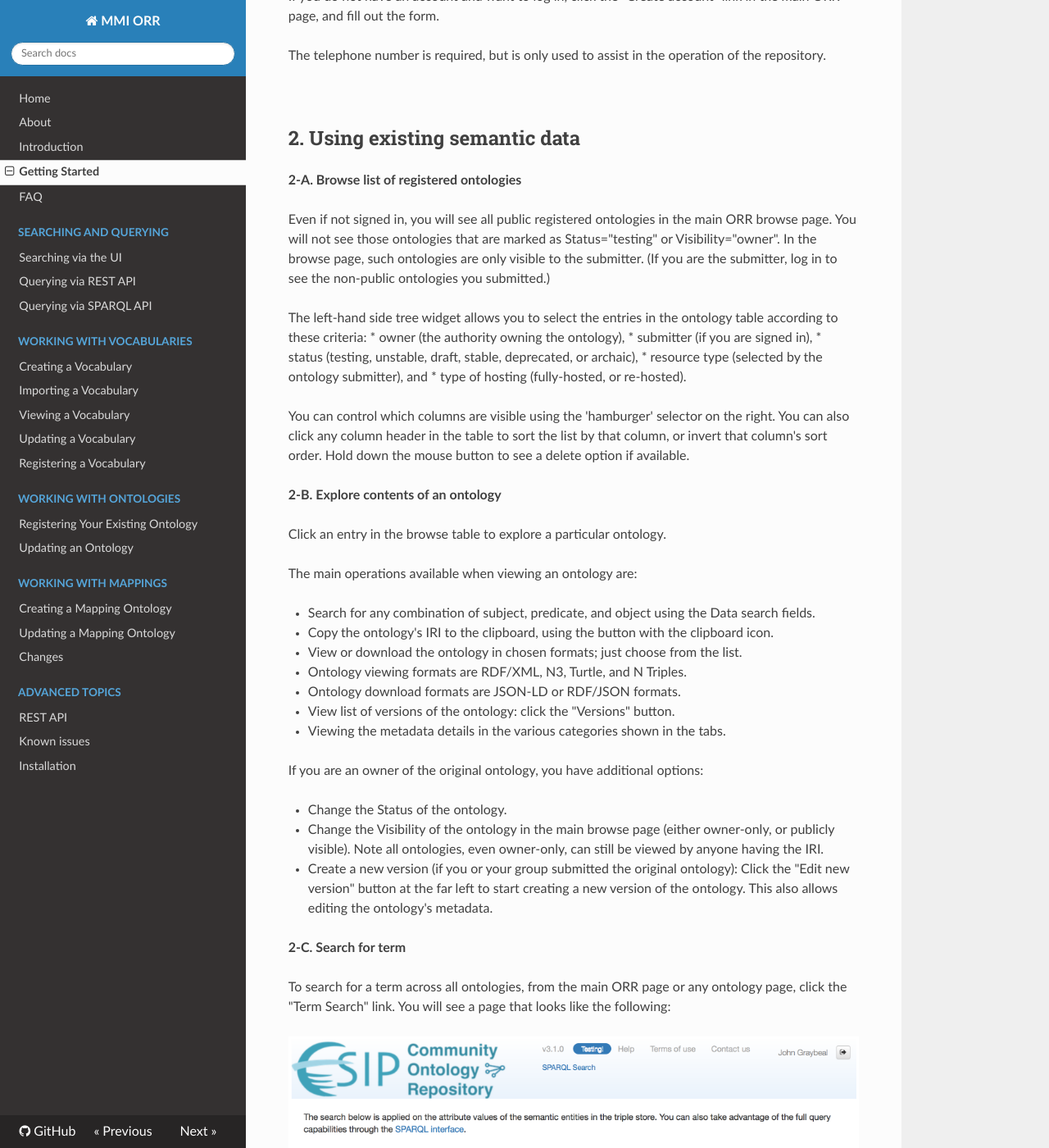
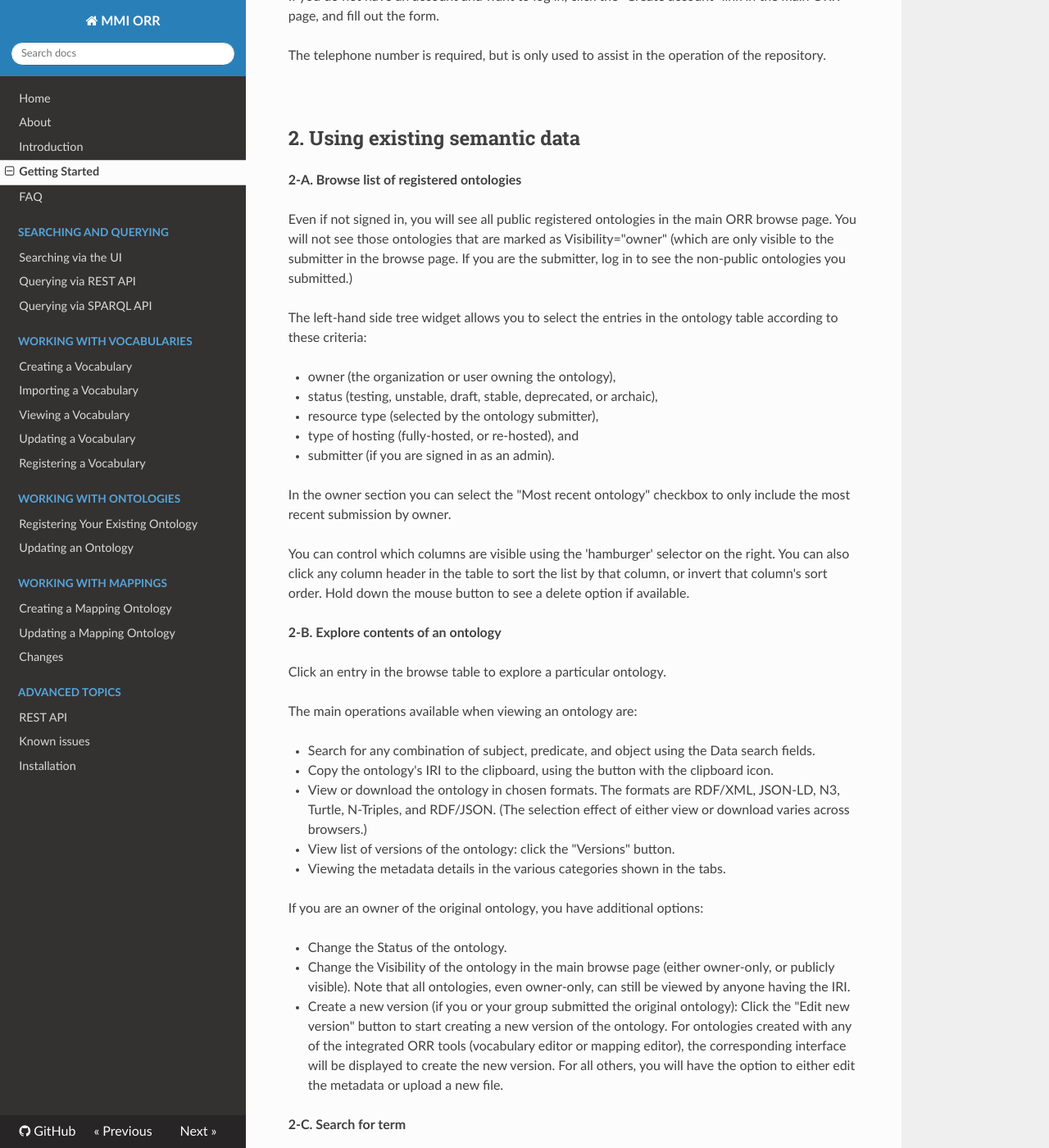
Before and after one commit to mmisw/mmiorr-docs, an MkDocs documentation site: the page built from docs/gettingstarted.md, in a window 1280 px wide and 1400 px high, scrolled down 2372 px. Shown: the whole window at 82% size. Built offline with MkDocs 1.6.1, drawn with Linux system fonts in a browser that asks for light colours; nearby versions of some CDN libraries; old or Windows-style settings are respelled for this version of MkDocs.

```diff
--- a/docs/gettingstarted.md
+++ b/docs/gettingstarted.md
@@ -36,16 +36,20 @@ The telephone number is required, but is only used to assist in the operation of
 **2-A. Browse list of registered ontologies**
 
 Even if not signed in, you will see all public registered ontologies in the main ORR browse page.
-You will not see those ontologies that  are marked as Status="testing" or Visibility="owner".
-In the browse page, such ontologies are only visible to the submitter.
-(If you are the submitter, log in to see the non-public ontologies you submitted.)
+You will not see those ontologies that are marked as Visibility="owner"
+(which are only visible to the submitter in the browse page.
+If you are the submitter, log in to see the non-public ontologies you submitted.)
 
 The left-hand side tree widget allows you to select the entries in the ontology table according to these criteria:
-* owner (the authority owning the ontology),
-* submitter (if you are signed in),
+
+* owner (the organization or user owning the ontology),
 * status (testing, unstable, draft, stable, deprecated, or archaic),
-* resource type (selected by the ontology submitter), and
-* type of hosting (fully-hosted, or re-hosted).
+* resource type (selected by the ontology submitter),
+* type of hosting (fully-hosted, or re-hosted), and
+* submitter (if you are signed in as an admin).
+
+In the owner section you can select the "Most recent ontology" checkbox to only include
+the most recent submission by owner.
 
 You can control which columns are visible using the 'hamburger' selector on the right.
 You can also click any column header in the table to sort the list by that column, or invert that column's sort order.
@@ -61,11 +65,9 @@ The main operations available when viewing an ontology are:
 
 * Copy the ontology's IRI to the clipboard, using the button with the clipboard icon.
 
-* View or download the ontology in chosen formats; just choose from the list.
-
- * Ontology viewing formats are RDF/XML, N3, Turtle, and N Triples.
-
- * Ontology download formats are JSON-LD or RDF/JSON formats.
+* View or download the ontology in chosen formats.
+  The formats are RDF/XML, JSON-LD, N3, Turtle, N-Triples, and RDF/JSON.
+  (The selection effect of either view or download varies across browsers.)
 
 * View list of versions of the ontology: click the "Versions" button.
 
@@ -75,9 +77,14 @@ If you are an owner of the original ontology, you have additional options:
 
 * Change the Status of the ontology.
 
-* Change the Visibility of the ontology in the main browse page (either owner-only, or publicly visible). Note all ontologies, even owner-only, can still be viewed by anyone having the IRI.
+* Change the Visibility of the ontology in the main browse page (either owner-only, or publicly visible).
+  Note that all ontologies, even owner-only, can still be viewed by anyone having the IRI.
 
-* Create a new version (if you or your group submitted the original ontology): Click the "Edit new version" button at the far left to start creating a new version of the ontology. This also allows editing the ontology's metadata.
+* Create a new version (if you or your group submitted the original ontology):
+  Click the "Edit new version" button to start creating a new version of the ontology.
+  For ontologies created with any of the integrated ORR tools (vocabulary editor or mapping editor),
+  the corresponding interface will be displayed to create the new version.
+  For all others, you will have the option to either edit the metadata or upload a new file.
 
 **2-C. Search for term**
 
```
Also changed, not shown: docs/faq.md (+19 -21 lines), docs/introduction.md (+3 -2 lines).
